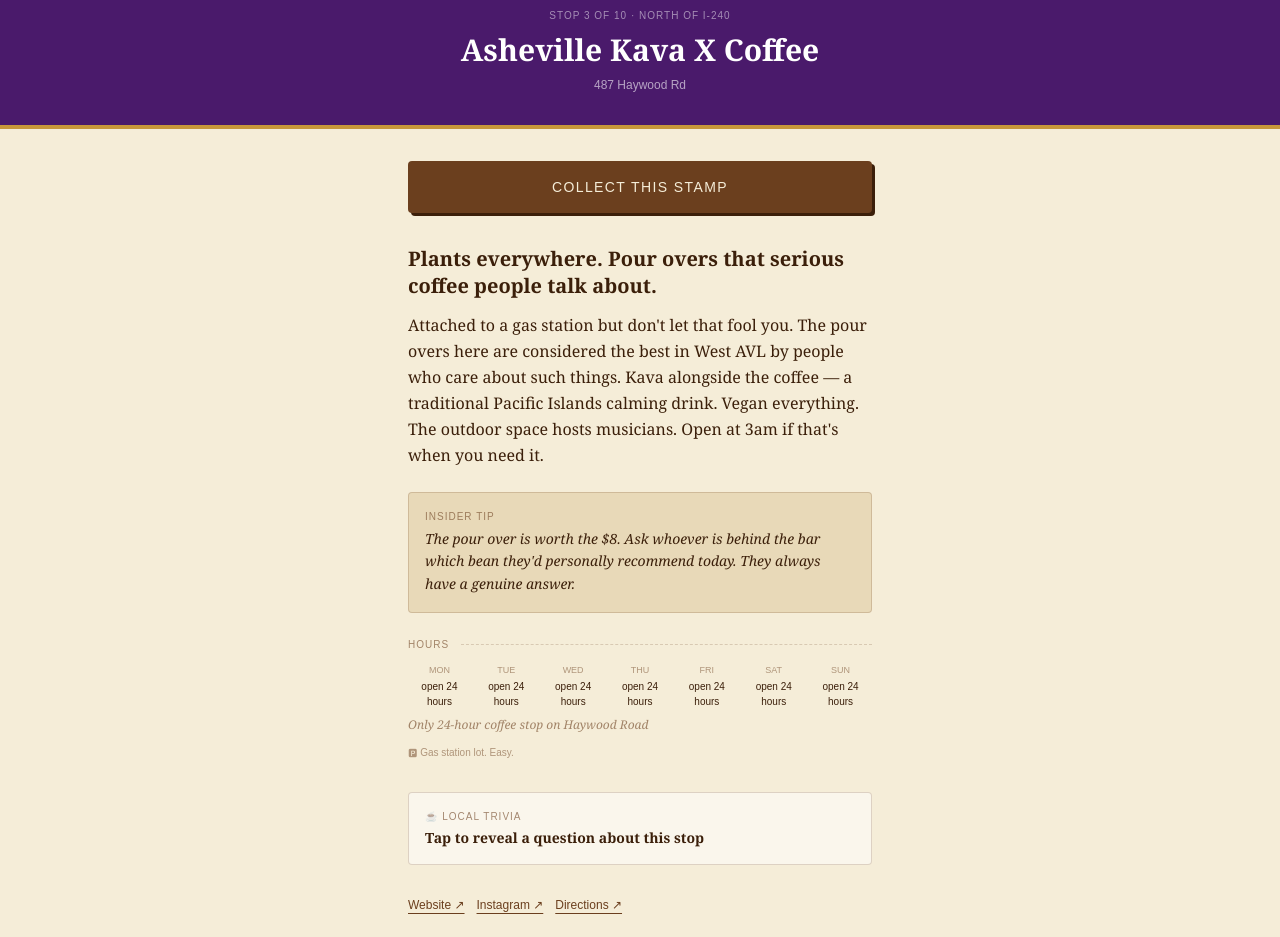
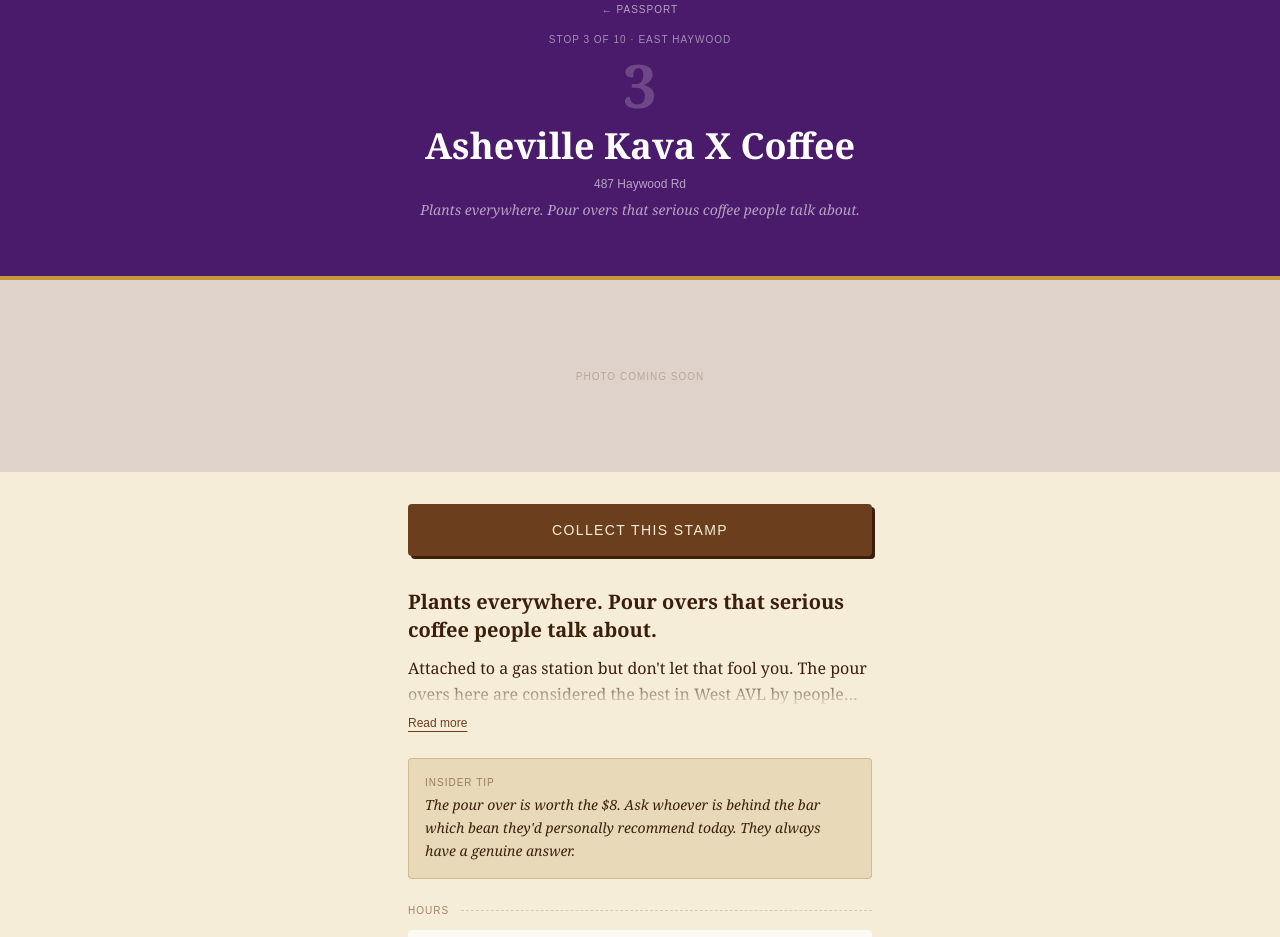
Before and after one commit to juanitok94/wavl-guide, a Next.js app: page /stop/asheville-kava-coffee in a window 1280 px wide. Shown: the part 60-997 px from the top of the page. Built offline with nearby package versions, Linux system fonts and the light colour scheme; a web font is replaced by a local one.

Commit message:
feat: stop page upgrade — hero header, hours, share button, zone fix

```diff
--- a/src/app/stop/[slug]/page.tsx
+++ b/src/app/stop/[slug]/page.tsx
@@ -26,6 +26,7 @@
   const [showTrivia, setShowTrivia] = useState(false)
   const [showAnswer, setShowAnswer] = useState(false)
   const [mounted, setMounted] = useState(false)
+  const [showFullStory, setShowFullStory] = useState(false)
 
   useEffect(() => {
     const s = getStamps()
@@ -74,12 +75,16 @@
     fri: 'Fri', sat: 'Sat', sun: 'Sun',
   }
 
+  const storyBody: string = shop.story.body ?? ''
+  const storyPreview = storyBody.slice(0, 120)
+  const storyNeedsExpand = storyBody.length > 120
+
   return (
     <main className="min-h-screen bg-[#f5edd8] text-[#1a1208]">
 
       {/* HEADER — colored by sello */}
       <div
-        className="px-6 py-8 text-center border-b-4"
+        className="px-6 py-14 text-center border-b-4"
         style={{
           backgroundColor: shop.selloColor,
           borderBottomColor: '#c8973a',
@@ -95,16 +100,38 @@
 
         {isCore && (
           <p className="font-mono text-[10px] tracking-widest text-white/50 uppercase mt-3">
-            Stop {shop.passportStop} of 10 · {shop.zone === 'north' ? 'North' : 'South'} of I-240
+            Stop {shop.passportStop} of 10 · {shop.zone === 'north' ? 'East' : 'West'} Haywood
           </p>
         )}
 
-        <h1 className="font-serif text-3xl font-black text-white mt-2 leading-tight">
+        {isCore && (
+          <p className="font-serif text-6xl font-black text-white/20 leading-none mt-2">
+            {shop.passportStop}
+          </p>
+        )}
+
+        <h1 className="font-serif text-4xl font-black text-white mt-2 leading-tight">
           {shop.name}
         </h1>
 
         <p className="font-mono text-xs text-white/60 mt-2">
           {shop.address}
+        </p>
+
+        {shop.story?.headline && (
+          <p className="font-serif italic text-sm text-white/60 mt-2">
+            {shop.story.headline}
+          </p>
+        )}
+      </div>
+
+      {/* IMAGE ZONE PLACEHOLDER */}
+      <div
+        className="w-full h-48 flex items-center justify-center"
+        style={{ backgroundColor: `${shop.selloColor}20` }}
+      >
+        <p className="font-mono text-[10px] tracking-widest text-[#6b3f1e] opacity-30 uppercase">
+          Photo coming soon
         </p>
       </div>
 
@@ -167,9 +194,26 @@
           <h2 className="font-serif text-xl font-bold text-[#3b1f0a] leading-snug">
             {shop.story.headline}
           </h2>
-          <p className="font-serif text-base text-[#3b1f0a] mt-3 leading-relaxed">
-            {shop.story.body}
-          </p>
+
+          <div className="relative mt-3">
+            <p className="font-serif text-base text-[#3b1f0a] leading-relaxed transition-all duration-500">
+              {showFullStory || !storyNeedsExpand ? storyBody : `${storyPreview}…`}
+            </p>
+
+            {!showFullStory && storyNeedsExpand && (
+              <div className="absolute bottom-0 left-0 right-0 h-8 bg-gradient-to-t from-[#f5edd8] to-transparent" />
+            )}
+          </div>
+
+          {storyNeedsExpand && (
+            <button
+              onClick={() => setShowFullStory(v => !v)}
+              className="mt-2 font-mono text-xs text-[#6b3f1e] underline underline-offset-4
+                         hover:text-[#3b1f0a] transition-colors"
+            >
+              {showFullStory ? 'Show less' : 'Read more'}
+            </button>
+          )}
         </div>
 
         {/* INSIDER TIP */}
@@ -193,18 +237,29 @@
             <div className="flex-1 border-t border-dashed border-[#6b3f1e] opacity-20" />
           </div>
 
-          <div className="grid grid-cols-7 gap-1">
+          <div className="flex flex-col gap-1">
             {dayOrder.map(day => {
               const val = shop.hours[day]
               const closed = val?.toLowerCase() === 'closed'
+              const today = new Date().toLocaleDateString(
+                'en-US', { weekday: 'short' }
+              ).toLowerCase().slice(0, 3)
+              const isToday = today === day
               return (
-                <div key={day} className="text-center">
-                  <p className="font-mono text-[9px] text-[#6b3f1e] opacity-50 uppercase">
-                    {dayLabels[day]}
-                  </p>
-                  <p className={`font-mono text-[10px] mt-0.5 ${closed ? 'text-[#b84c1a] opacity-60' : 'text-[#3b1f0a]'}`}>
-                    {closed ? '—' : val}
-                  </p>
+                <div key={day} className={`flex justify-between items-center py-1.5 px-3 rounded-sm
+                  ${isToday ? 'bg-white/70 font-bold' : 'bg-white/30'}
+                `}>
+                  <span className={`font-mono text-xs uppercase
+                    ${isToday ? 'text-[#3b1f0a]' : 'text-[#6b3f1e] opacity-60'}
+                  `}>
+                    {isToday ? '→ ' : ''}{dayLabels[day]}
+                  </span>
+                  <span className={`font-mono text-xs
+                    ${closed ? 'text-[#b84c1a] opacity-60' :
+                      isToday ? 'text-[#3b1f0a]' : 'text-[#3b1f0a] opacity-80'}
+                  `}>
+                    {closed ? 'Closed' : val}
+                  </span>
                 </div>
               )
             })}
@@ -302,6 +357,28 @@
           )}
         </div>
 
+        {/* SHARE BUTTON */}
+        <button
+          onClick={() => {
+            if (navigator.share) {
+              navigator.share({
+                title: shop.name,
+                text: `I just stamped ${shop.name} on the Haywood Road Ledger.`,
+                url: window.location.href,
+              })
+            } else {
+              navigator.clipboard.writeText(window.location.href)
+              alert('Link copied!')
+            }
+          }}
+          className="mt-4 w-full py-3 border border-[#6b3f1e]/30
+                     rounded-sm font-mono text-xs tracking-widest
+                     uppercase text-[#6b3f1e] hover:bg-white/50
+                     transition-all"
+        >
+          Share This Stop
+        </button>
+
         {/* PREV / NEXT NAV */}
         {isCore && (
           <div className="mt-10">
@@ -378,7 +455,7 @@
         </Link>
       </div>
 
-      {/* Inline animation keyframes */}{/* Inline animation keyframes */}
+      {/* Inline animation keyframes */}
       <style dangerouslySetInnerHTML={{ __html: `
         @keyframes stampIn {
           0% { transform: scale(0.5) rotate(-10deg); opacity: 0; }
```
